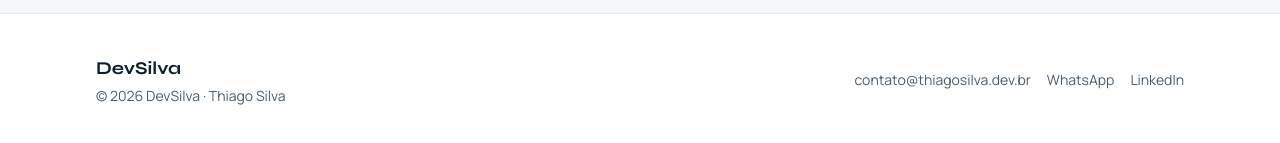
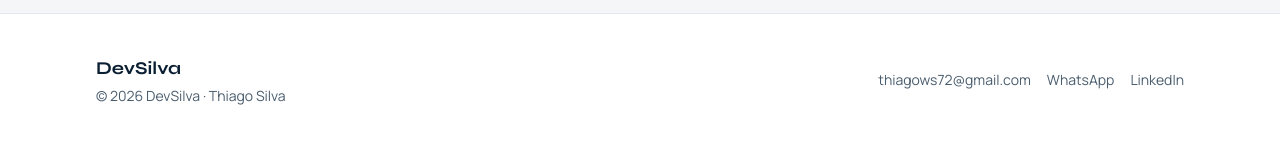
Before and after one commit to thiagodevsilva/thiago-landing, a Vue app: page / in a window 1280 px wide. Shown: the part 3625-3768 px from the top of the page. Built offline with nearby package versions, Linux system fonts and the light colour scheme.

Commit message:
fix: change email

```diff
--- a/src/views/HomeView.vue
+++ b/src/views/HomeView.vue
@@ -264,10 +264,10 @@
         </div>
         <div class="flex flex-wrap gap-4 text-sm">
           <a
-            href="mailto:contato@thiagosilva.dev.br"
+            href="mailto:thiagows72@gmail.com"
             class="text-ink-muted transition hover:text-accent"
           >
-            contato@thiagosilva.dev.br
+            thiagows72@gmail.com
           </a>
           <a
             href="https://wa.me/5512997675736"
```
